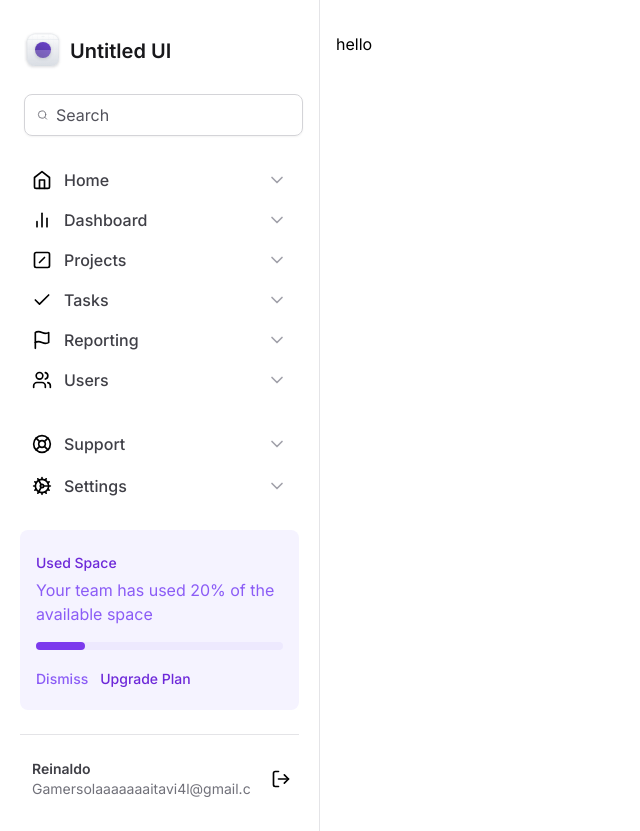
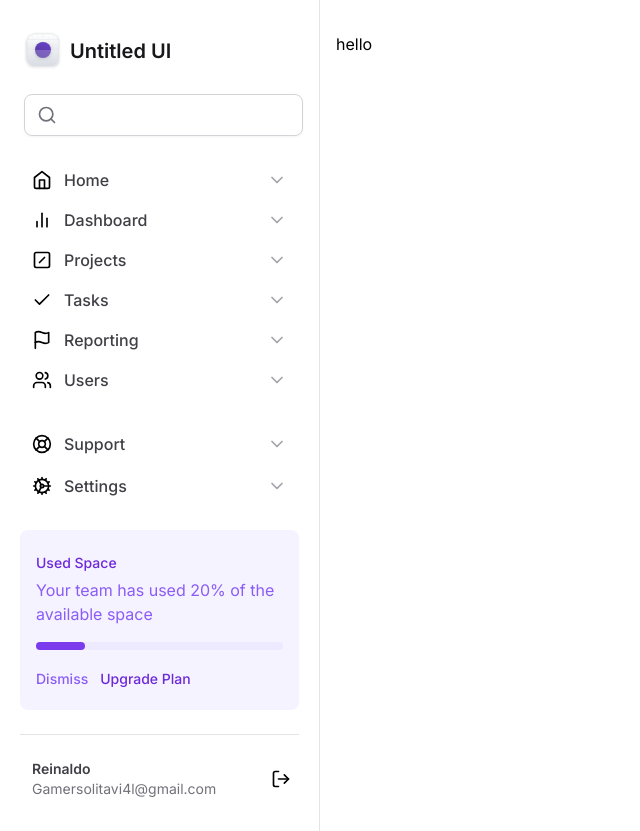
Before and after one commit to ReinaldoARamos/Tailwind, a Next.js app: page / in a window 1280 px wide. Shown: the whole page, without its empty margins (0-640 px from the left). Built offline with nearby package versions, Linux system fonts and the light colour scheme; grey boxes are pictures that could not be loaded.

Commit message:
usando uma técnica chamada pattern de composição, separando um componente em 3, facilitando a customização do mesmo

```diff
--- /dev/null
+++ b/src/app/components/input.tsx
@@ -0,0 +1,30 @@
+import { Search } from 'lucide-react'
+import { ComponentProps } from 'react'
+
+type InputPrefixProps = ComponentProps<'div'>
+
+export function InputPrefix(props: InputPrefixProps) {
+  return <div {...props} />
+}
+
+type inputControlProps = ComponentProps<'input'>
+
+export function InputControls(props: inputControlProps) {
+  return (
+    <input
+      className="flex-1 border-0 bg-transparent p-0 text-zinc-900 placeholder-zinc-600 "
+      {...props}
+    />
+  )
+}
+
+export type InputRootProps = ComponentProps<'div'>
+
+export function InputRoot(props: InputRootProps) {
+  return (
+    <div
+      className="flex mx-1 w-full items-center gap-2 rounded-lg border border-zinc-300 px-3 py-2 shadow-sm"
+      {...props}
+    ></div>
+  )
+}
--- a/src/app/components/sidebar/Profile.tsx
+++ b/src/app/components/sidebar/Profile.tsx
@@ -12,7 +12,7 @@ export function Profile() {
       />
       <div className="flex flex-1 flex-col truncate">
         <span className="text-sm font-semibold text-zinc-700">Reinaldo</span>
-        <span className='text-sm text-zinc-500 '>Gamersolaaaaaaaitavi4l@gmail.com</span>
+        <span className='text-sm text-zinc-500 '>Gamersolitavi4l@gmail.com</span>
 
       </div>
       <button className='ml-auto p-2 hover:bg-zinc-50 rounded-full'>
--- a/src/app/components/sidebar/index.tsx
+++ b/src/app/components/sidebar/index.tsx
@@ -14,19 +14,18 @@ import LogoMark from './Logo'
 import { NavItem } from './NavItem'
 import { UsedSpaceWidget } from './UsedSpaceWidget'
 import { Profile } from './Profile'
+import { InputControls, InputPrefix, InputRoot } from '../input'
 
 export default function Sidebar() {
   return (
     <aside className="border-r border-zinc-200 px-5 py-8  flex flex-col gap-6 ">
       <LogoMark />
-      <div className="flex mx-1 w-full items-center gap-2 rounded-lg border border-zinc-300 px-3 py-2 shadow-sm">
-        <Search className="h-5 w-5 text-zinc-500" />
-        <input
-          className="flex-1 border-0 bg-transparent p-0 text-zinc-900 placeholder-zinc-600 "
-          placeholder="Search"
-        />
-      </div>
-
+      <InputRoot>
+        <InputPrefix>
+          <Search className="h-5 w-5 text-zinc-500" />
+        </InputPrefix>
+        <InputControls />
+      </InputRoot>
       <nav className="space-y-05">
         <NavItem title="Home" icon={Home} />
         <NavItem title="Dashboard" icon={BarChart2} />
```
